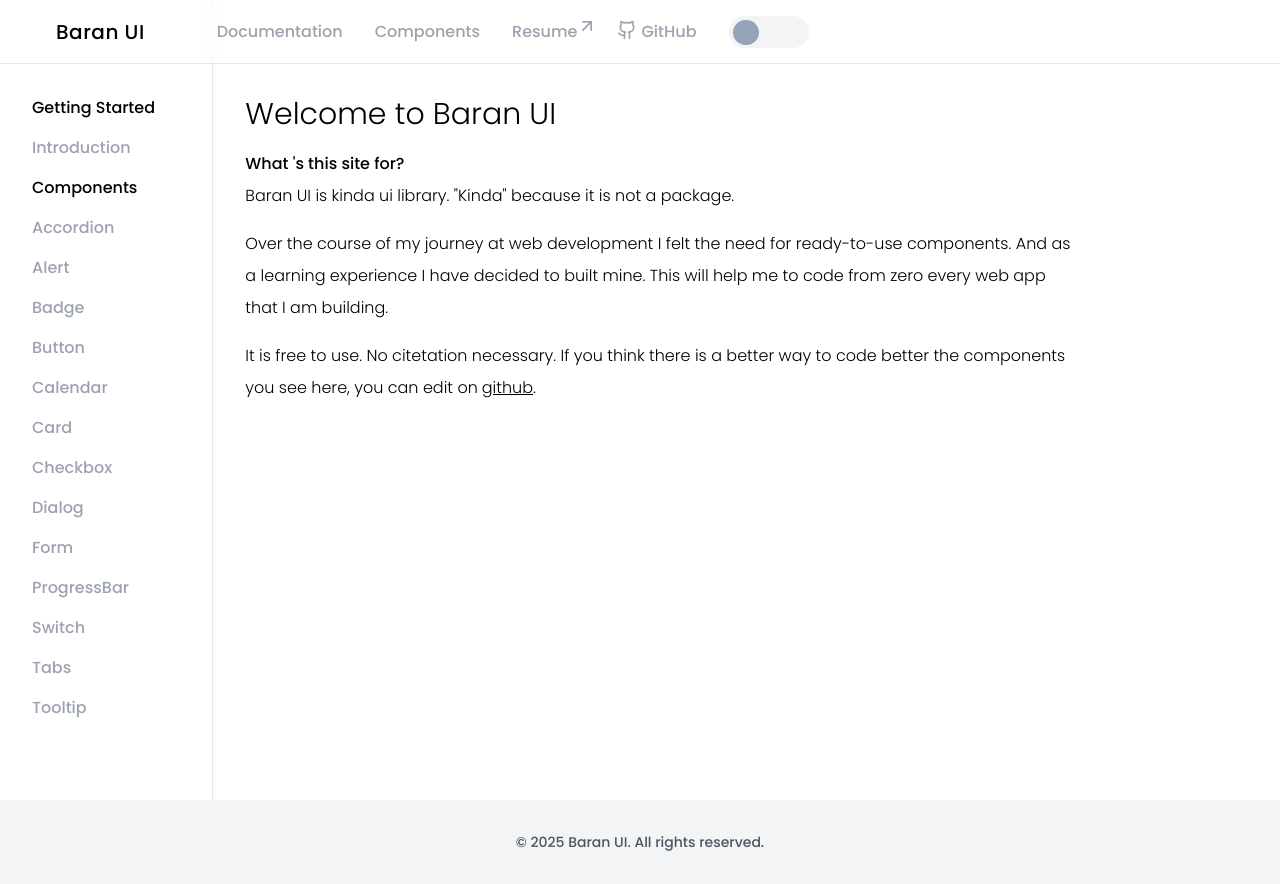
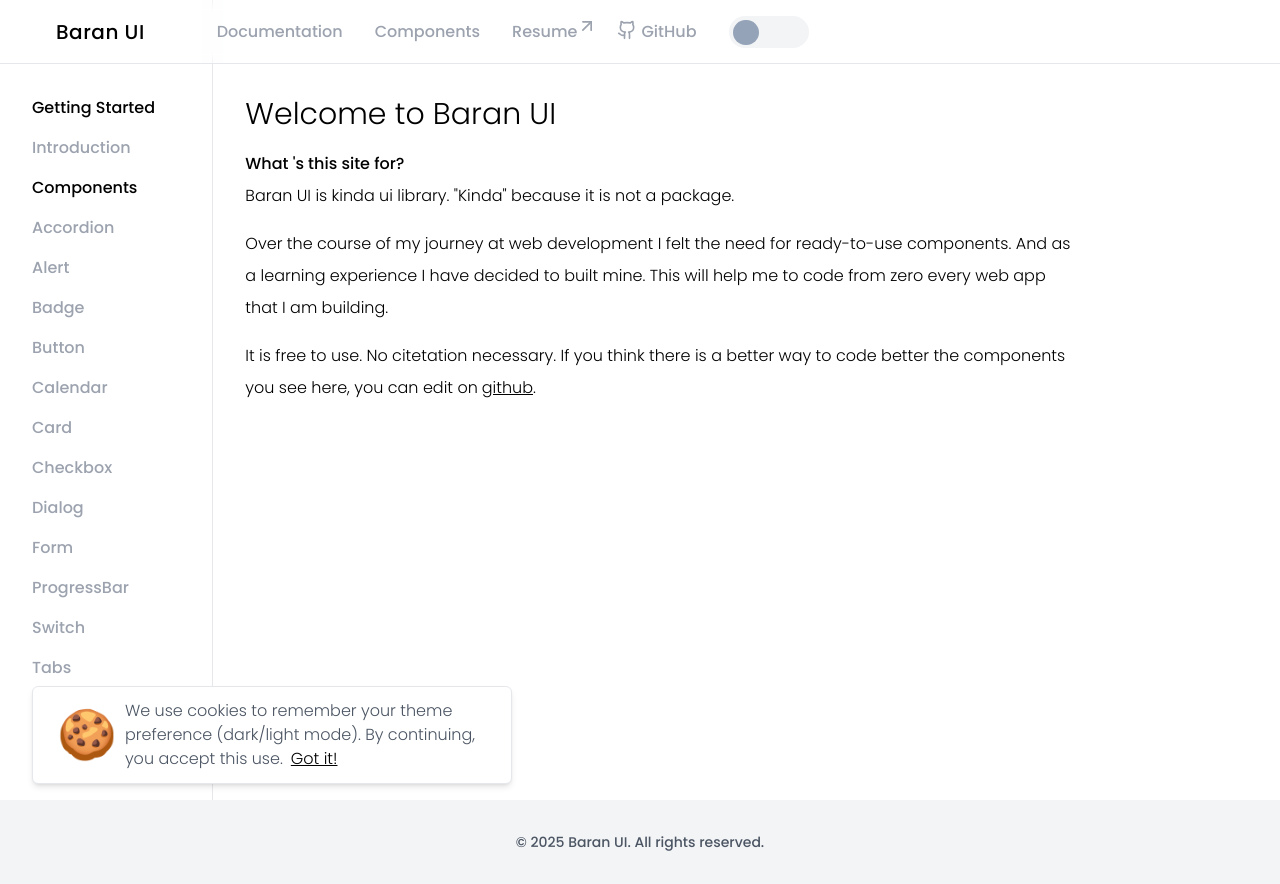
Before and after one commit to phscloq/ui-library, a Next.js app: page / in a window 1280 px wide. Built offline with nearby package versions, Linux system fonts and the light colour scheme; no server answers.

Commit message:
Enhance `RootLayout` component
- Added `CookieAlert` component to the layout.
- Checked for the dismissal state of the cookie warning using cookies.
- Conditionally rendered the `CookieAlert` component based on the dismissal state.

```diff
--- a/src/app/layout.tsx
+++ b/src/app/layout.tsx
@@ -7,6 +7,7 @@ import { cookies } from 'next/headers';
 import { ThemeContextProvider, MobileMenuContextProvider } from './contexts';
 import Main from './components/main';
 import Footer from './components/footer';
+import CookieAlert from './components/cookie-alert';
 
 export const metadata: Metadata = {
   title: 'Baran UI',
@@ -19,6 +20,7 @@ export default function RootLayout({
   children: React.ReactNode
 }) {
 const theme = cookies().get('theme')?.value;
+const isDismissed = cookies().get('cookieWarningDismissed')?.value === 'true';
 
   return (
     <html lang="en" className={`${theme === 'dark' ? 'dark' : 'light'}`}>
@@ -33,6 +35,7 @@ const theme = cookies().get('theme')?.value;
 
           <Main>
             {children}
+            {!isDismissed && <CookieAlert />}
           </Main>
           <Footer />
 
```
